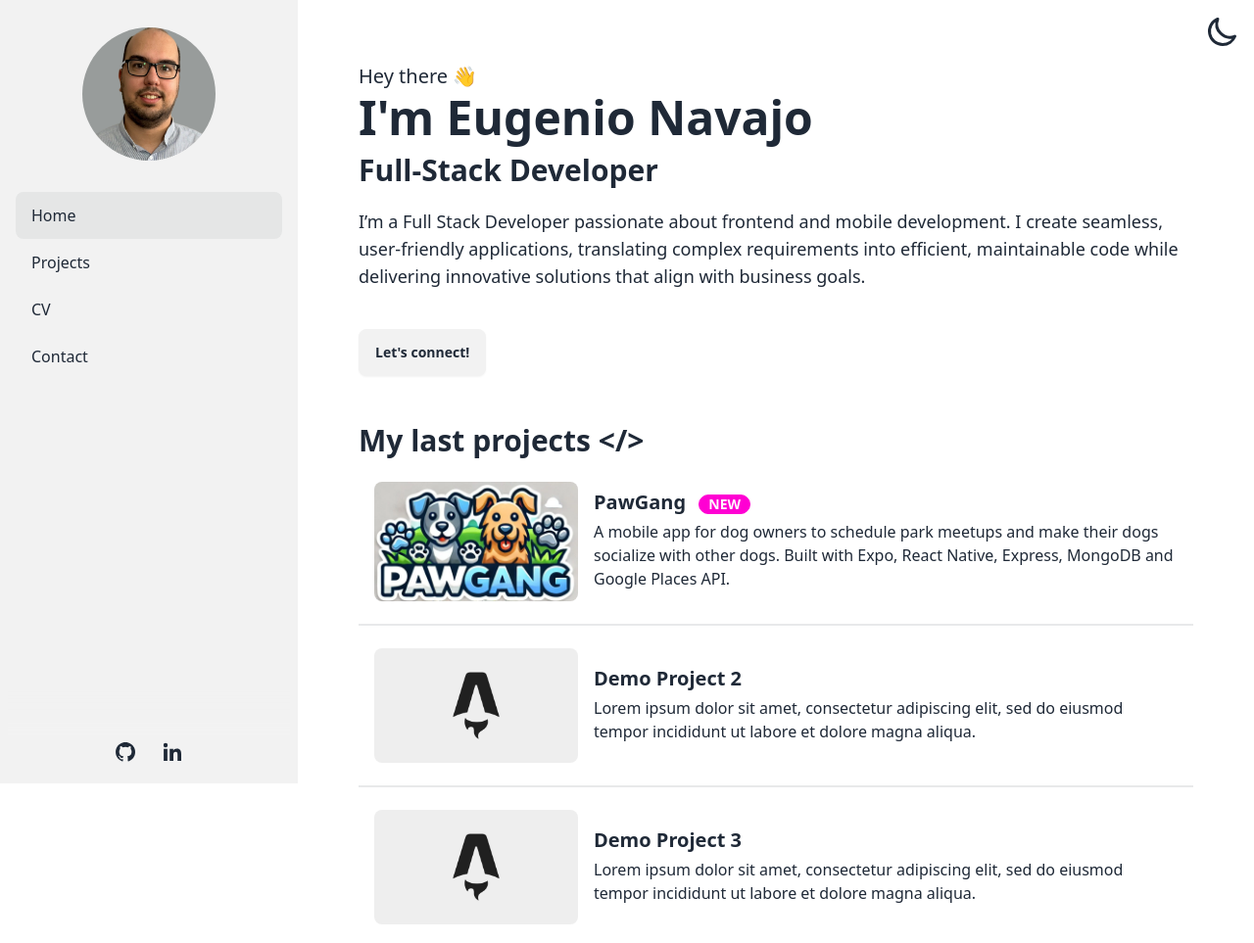
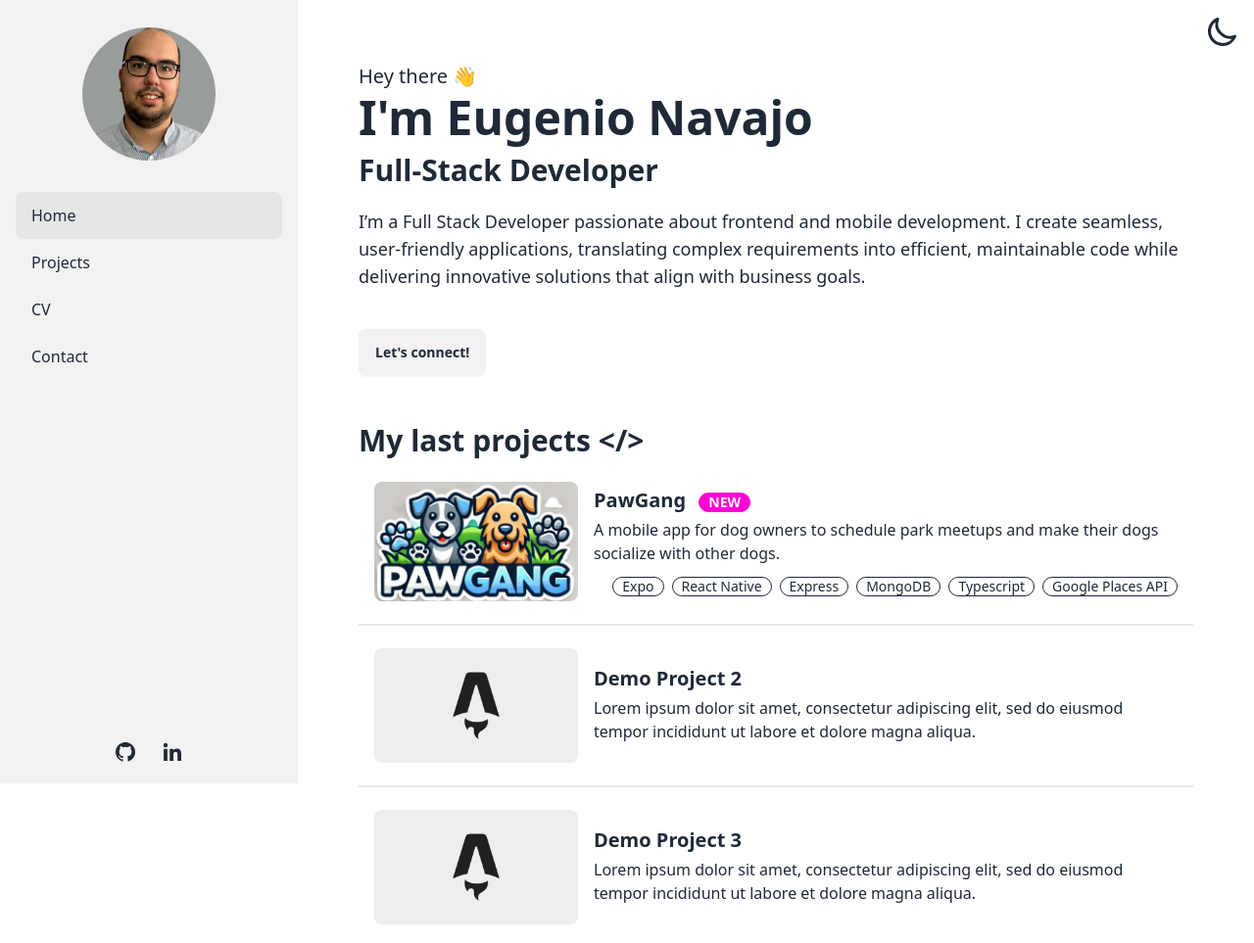
Before and after one commit to eugenionavasan/astro-portfolio, an Astro site: page / in a window 1280 px wide. Shown: the top 963 px of the page at 98% size. Built offline with nearby package versions, Linux system fonts and the light colour scheme; Astro itself is replaced by a stand-in of ours.

Commit message:
added tags for tech stack

```diff
--- a/src/components/HorizontalCard.astro
+++ b/src/components/HorizontalCard.astro
@@ -9,8 +9,7 @@ const tag_url = url.split("/").slice(0, -1).join("/") + "/tag";
 >
   <a href={url} target={target}>
     <div class="hero-content flex-col md:flex-row">
-      {
-        img && (
+      {img && (
         <Image
           src={img}
           width={750}
@@ -19,8 +18,7 @@ const tag_url = url.split("/").slice(0, -1).join("/") + "/tag";
           alt={title}
           class="max-w-full md:max-w-[13rem] rounded-lg"
         />
-        )
-      }
+      )}
       <div class="grow w-full">
         <h1 class="text-xl font-bold">
           {title}
@@ -28,14 +26,15 @@ const tag_url = url.split("/").slice(0, -1).join("/") + "/tag";
         </h1>
         <p class="py-1 text-1xl">{desc}</p>
         <div class="card-actions justify-end">
-          {
-            tags &&
-              tags.map((tag) => (
-                <a href={`${tag_url}/${tag}`} class="badge badge-outline">
+          {tags && (
+            <div class="mt-2 flex flex-wrap gap-2">
+              {tags.map((tag) => (
+                <a class="badge badge-outline">
                   {tag}
                 </a>
-              ))
-          }
+              ))}
+            </div>
+          )}
         </div>
       </div>
     </div>
--- a/src/pages/index.astro
+++ b/src/pages/index.astro
@@ -26,9 +26,10 @@ import HorizontalCard from "../components/HorizontalCard.astro";
   <HorizontalCard
     title="PawGang"
     img="/pawgang.webp"
-    desc="A mobile app for dog owners to schedule park meetups and make their dogs socialize with other dogs. Built with Expo, React Native, Express, MongoDB and Google Places API."
+    desc="A mobile app for dog owners to schedule park meetups and make their dogs socialize with other dogs."
     url="https://github.com/eugenionavasan/paw-gang"
     badge="NEW"
+    tags={["Expo", "React Native", "Express", "MongoDB", "Typescript","Google Places API"]}
   />
   <div class="divider my-0"></div>
   <HorizontalCard
```
Lines whose indentation alone changed are shown as unchanged.
